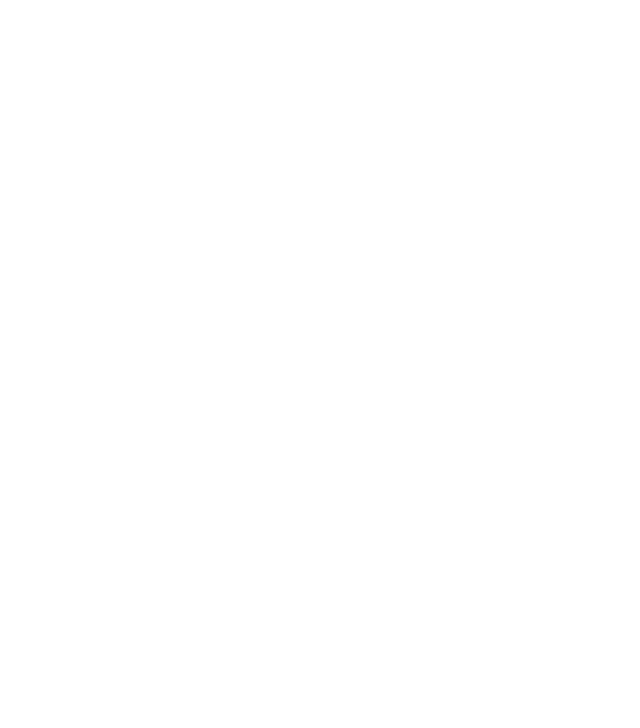
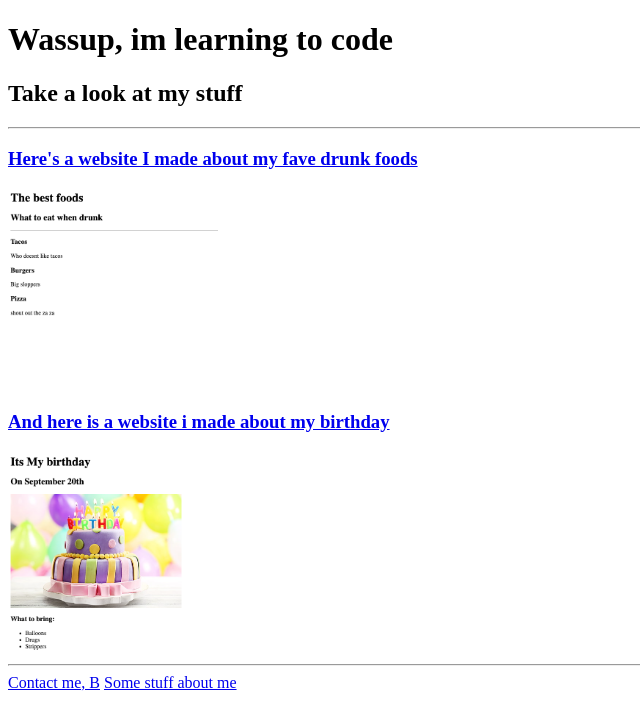
Before and after one commit to scottydoescode/bug-free-octo-dollop, a plain HTML site: page index.html in a window 1280 px wide. Shown: the whole page, without its empty margins (0-640 px from the left). Drawn offline with Linux system fonts and the light colour scheme.

Commit message:
Add files via upload

```diff
--- a/index.html
+++ b/index.html
@@ -1,15 +1,23 @@
-<!-- TODO 1: Create the HTML Boilerplate -->
+<!DOCTYPE html>
+<html lang="en">
+    <head>
+        <meta charset="UTF-8">
+        <title>HTML Roolz Dood</title>
+    </head>
+    <body>
+        <h1>Wassup, im learning to code</h1>
+        <h2>Take a look at my stuff</h2>
+        <hr>
 
-<!-- TODO 2: Add Your previous projects' HTML into the public folder -->
+        <h3><a href="./public/DrunkFood.html">Here's a website I made about my fave drunk foods</a></h3>
+        <a href="./public/DrunkFood.html"><img height="200" src="./assets/DrunkfoodSite.png" alt="Why do you care"></a>
 
-<!-- TODO 3: Take screenshots of your project previews and add the images to the images folder -->
 
-<!-- TODO 4: Add titles/subtitles etc. -->
+        <h3><a href="./public/Birthday.html">And here is a website i made about my birthday</a></h3>
+        <a href="./public/Birthday.html"><img height="200" src="./assets/BirthdaySite.png" alt="My shitty birthday"></a>
 
-<!-- TODO 5: Add a link to the project pages -->
+        <hr>
+        <a href="./public/contact.html"> Contact me, B</a> <a href="./public/about.html"> Some stuff about me</a>
 
-<!-- TODO 6: Add images to show the project previews
-HINT for TODO 6: You can use the height attribute set to 200 to make the image smaller:
-https://developer.mozilla.org/en-US/docs/Web/HTML/Element/img#attr-height -->
-
-<!-- TODO 7: Add the Contact Me and About Me page links -->
+    </body>
+</html>
```
